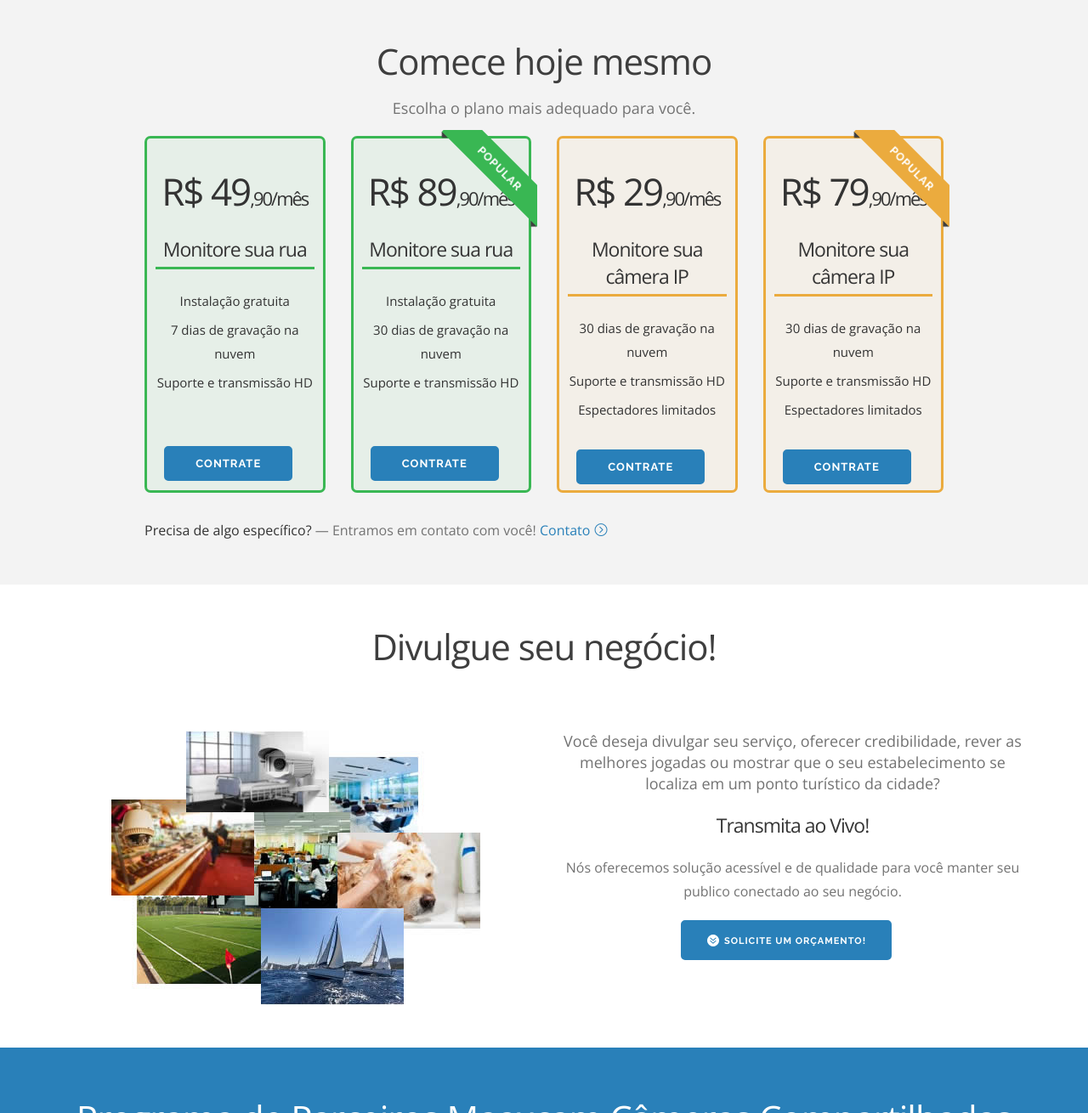
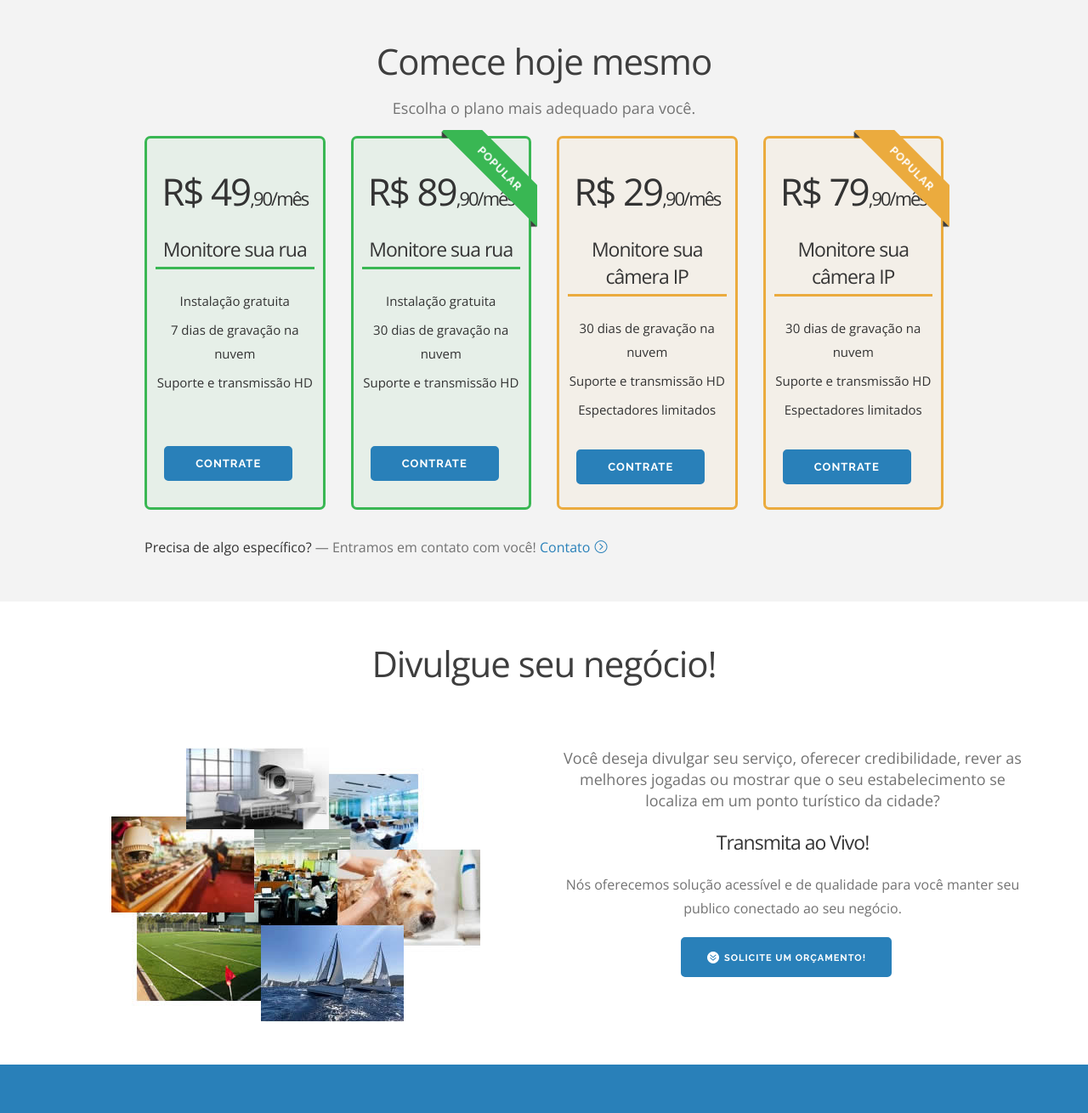
Before and after one commit to deniltond/maaxcam, a Django app: page / in a window 1280 px wide. Shown: the part 5190-6500 px from the top of the page at 85% size. Run offline with Django 3.2, Linux system fonts and the light colour scheme; parts of the project's set-up code (start-up, migrations or seed data) failed here and were passed over; some libraries are stand-ins or nearby versions.

Commit message:
alteracoes 20/07 6

```diff
--- a/account/views.py
+++ b/account/views.py
@@ -795,6 +795,9 @@ class DeleteView(LogoutView):
 #============
 from django.shortcuts import render
 from tables import FaturaTable
+# from django.views.decorators.cache import cache_control
+
+# @cache_control(max_age=604800)
 class RestrictView(LoginRequiredMixin, View):
 
     template_name = "account/index.html"
--- a/maaxcam/templates/front/index.html
+++ b/maaxcam/templates/front/index.html
@@ -14,7 +14,7 @@
 	{% load staticfiles %}
 
     <!-- FAVICON  -->
-    <link rel="icon" href="{% static 'assets/images/favicon/maaxcam_favicon.jpg'%}">
+    <link rel="icon" href="{% static 'assets/images/favicon/maaxcam_favicon.png'%}">
 
     <!-- =========================
        STYLESHEETS
@@ -306,7 +306,7 @@
                 <h5 id="currentSlide_title" style="font-size: 20px; margin-top: -25px; margin-left: 12px;">Ponte Hercílio Luz</h5>
 				<div class="well">
 				<div id="currentSlide" class="embed-responsive embed-responsive-16by9">
-				<iframe src="http://monitore.maaxcam.com.br/embed/37900/live/live/ponte-hercilio-luz?autoplay=false&sound=true" width="685px" height="400px" frameborder="0" allowfullscreen title="Ponte Hercílio Luz"></iframe>
+				<iframe src="http://monitore.maaxcam.com.br/embed/37900/live/live/ponte-hercilio-luz?autoplay=true&sound=true" width="782px" height="440px" frameborder="0" allowfullscreen title="Ponte Hercílio Luz"></iframe>
 				</div>
 				</div>
 
@@ -1058,7 +1058,7 @@ Conectamos sua câmera IP em nossa plataforma e você realiza o seu monitorament
 
             <div class="row">
                 <div class="col-xs-12">
-                  <div class="panel-container" style="height: 400px;">
+                  <div class="panel-container" style="height: 420px;">
                   <div class="tab-content" id="tab-feature-1" style="padding-top: 0px;">
                     <div class="container">
 
--- a/static/dist/assets/css/colors/blue.css
+++ b/static/dist/assets/css/colors/blue.css
@@ -107,7 +107,7 @@ a, .text-color {
 /*------------------------------------------*/
 .pricing-tab {
     border: 3px solid #3498db;
-    height: 420px;
+    height: 440px;
 }
 
 .pricing-tab h4 {
```
Also changed, not shown: 2 other files.
